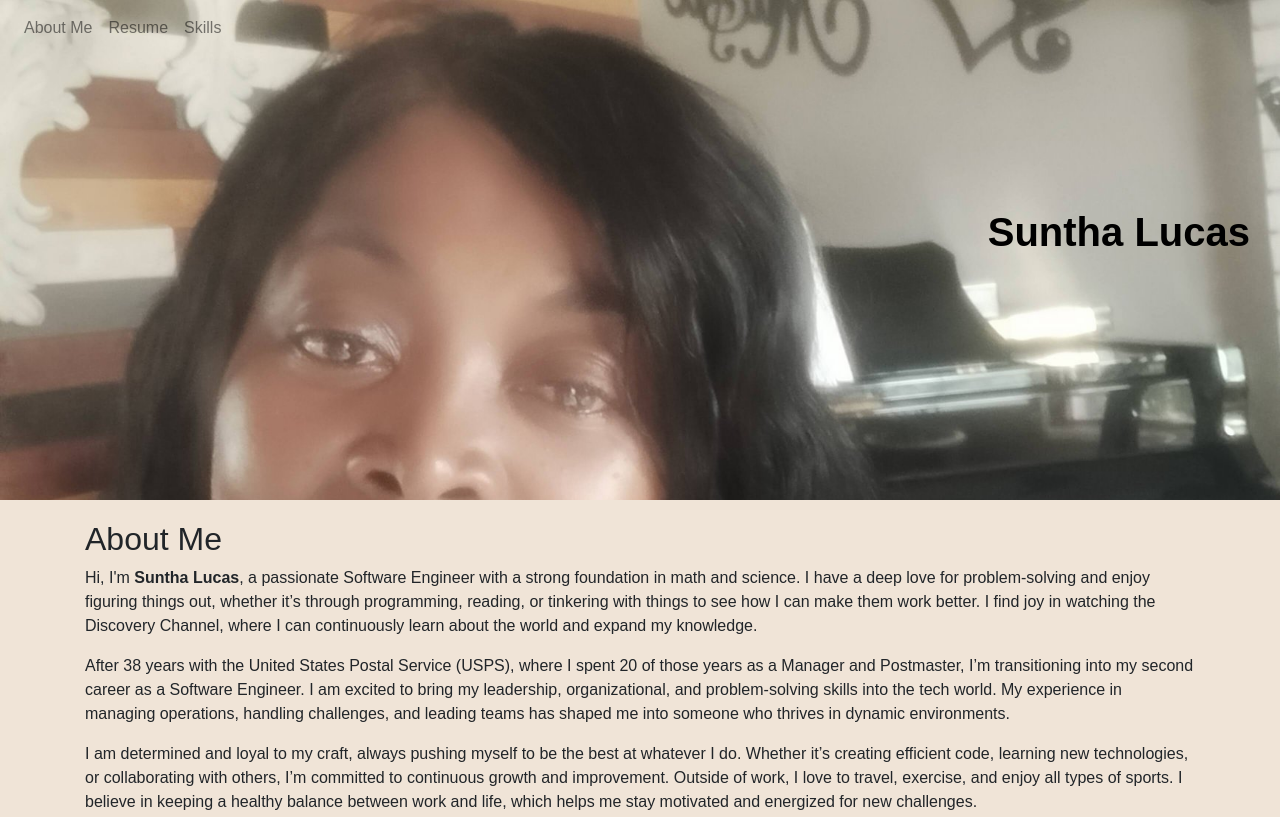
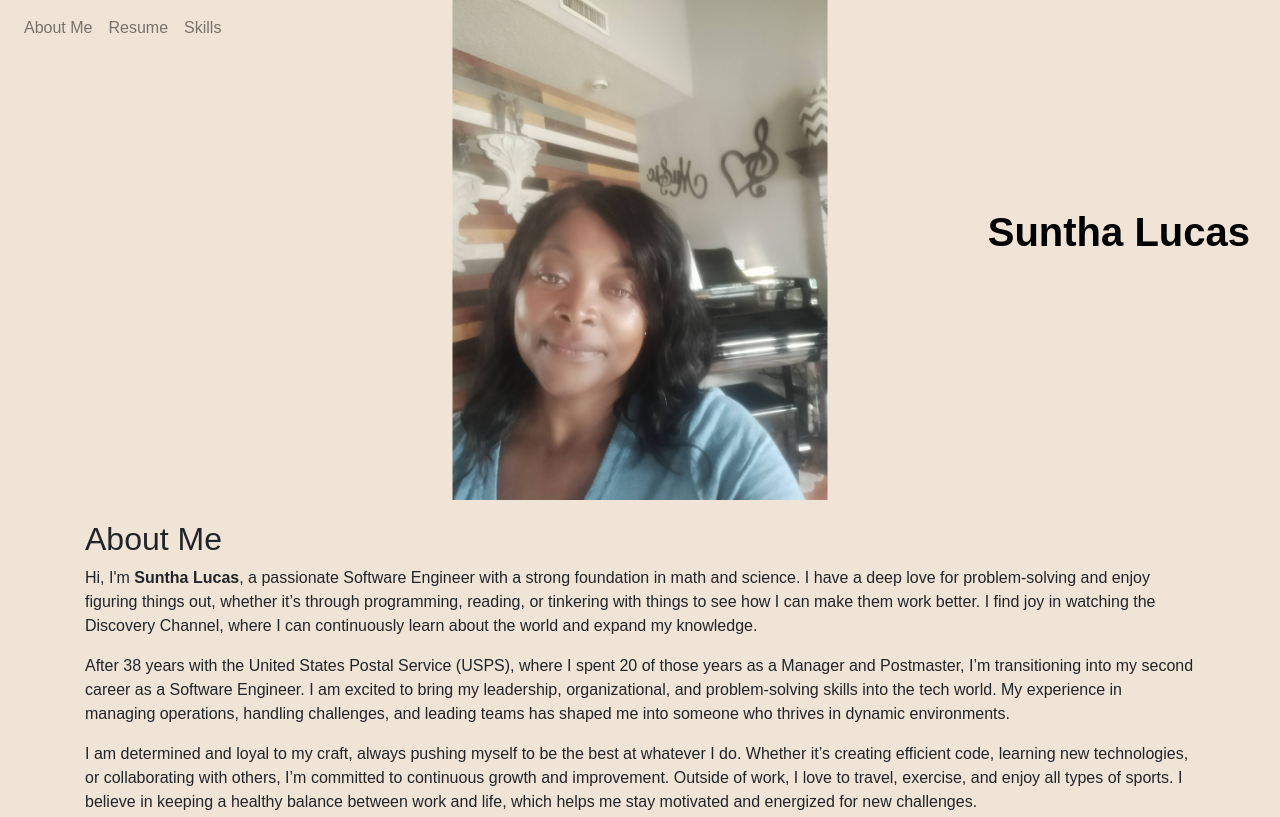
Before and after one commit to Sunnilu/Sunnilu.github.io, a plain HTML site: page index.html in a window 1280 px wide. Shown: the top 817 px of the page. Drawn offline with nearby package versions, Linux system fonts and the light colour scheme.

Commit message:
changed header image width to auto

```diff
--- a/index.html
+++ b/index.html
@@ -28,7 +28,7 @@
             top: 50%;           /* Center vertically */
             left: 50%;          /* Center horizontally */
             transform: translate(-50%, -50%);
-            width: 100%;        /* Make sure it fills the container */
+            width: auto;        /* Make sure it fills the container */
             height: 100%;
             object-fit: cover;
         }
```
